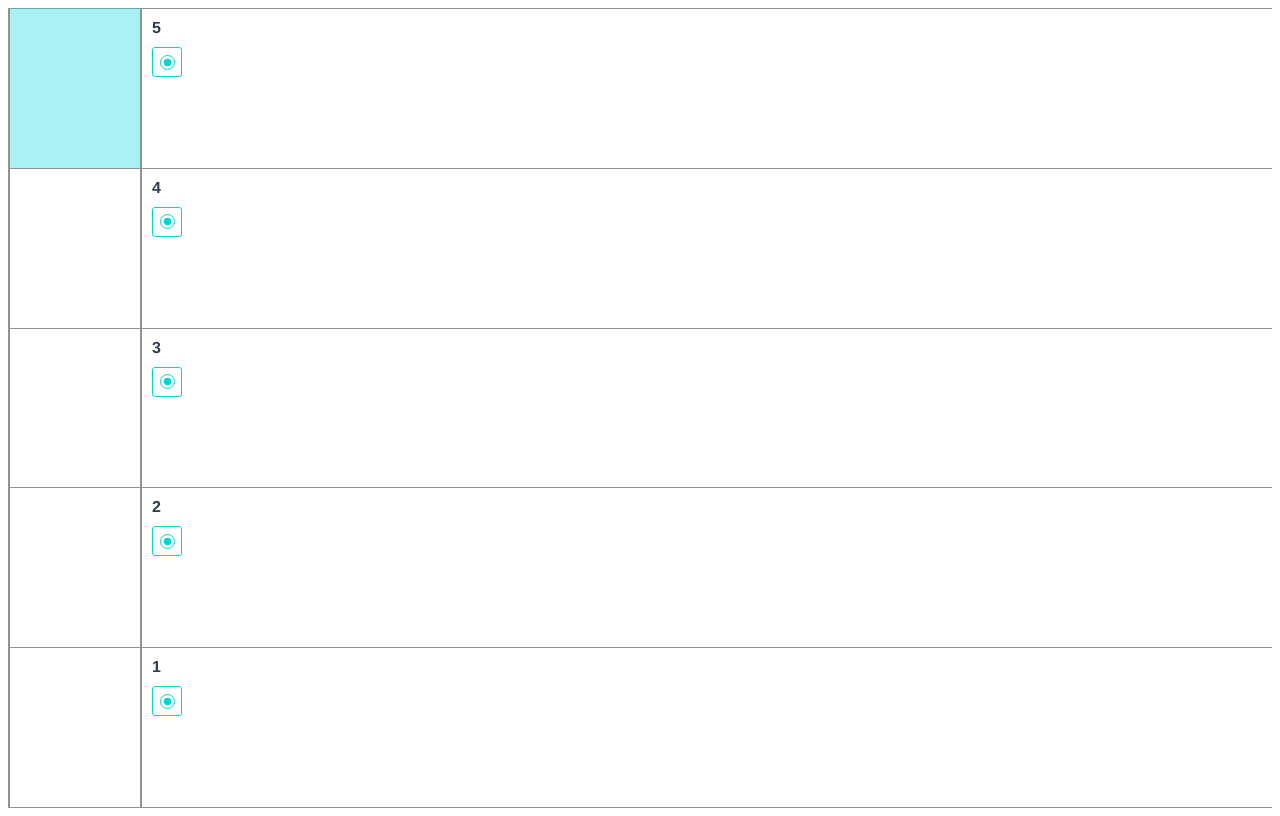
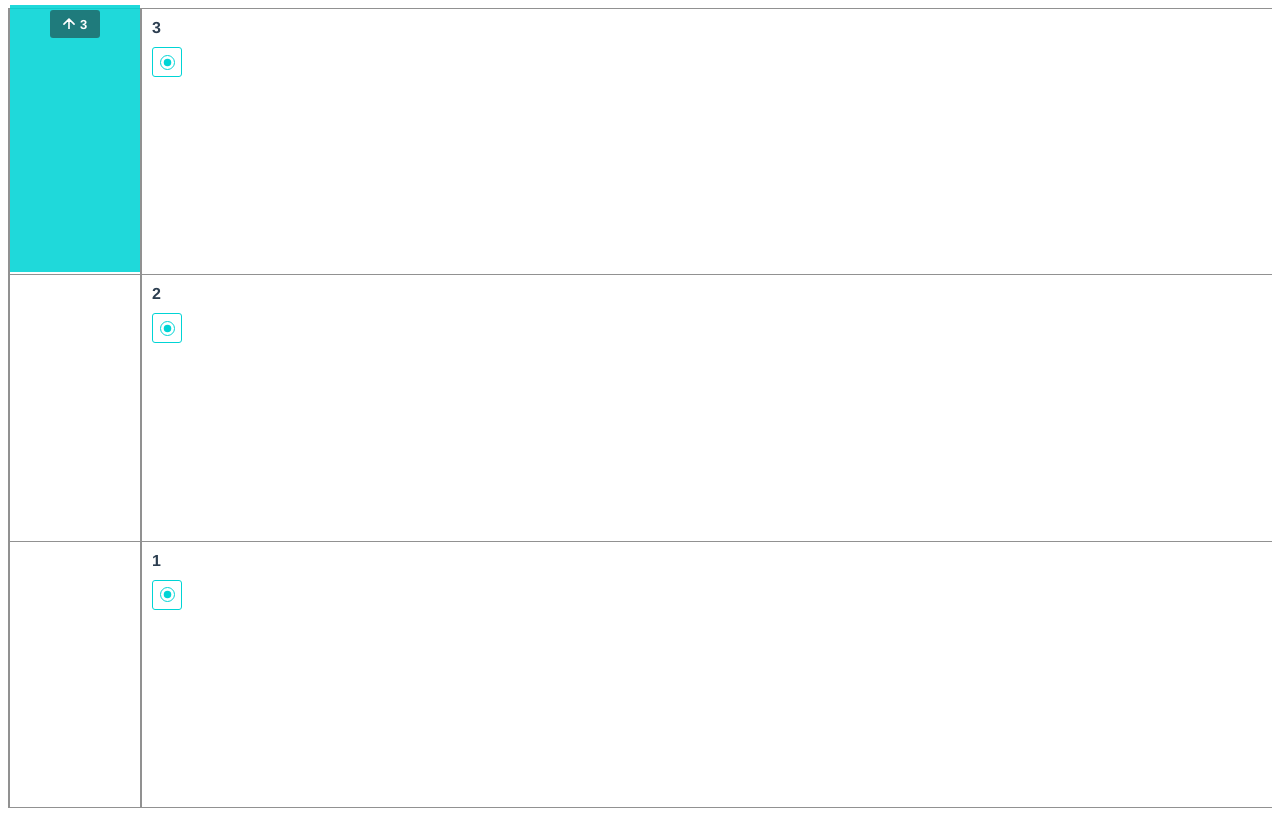
Before and after one commit to Andrey999K/elevator-test-task, a Vue app: page / in a window 1280 px wide. Both pictures are taken after a click on the button 167 px from the left and 62 px from the top of the page. Built offline with nearby package versions, Linux system fonts and the light colour scheme.

Commit message:
first commit

```diff
--- /dev/null
+++ b/public/data.json
@@ -0,0 +1,4 @@
+{
+    "countElevator": 1,
+    "countFloor": 3
+}
--- a/src/App.vue
+++ b/src/App.vue
@@ -2,9 +2,24 @@
   <div id="app">
     <div class="container">
         <div class="mine">
-            <div v-for="floor in floors" :key="floor" class="floor"></div>
-            <div class="elevator" ref="elevator"
-            v-bind:style="{bottom: `${currentHeight}%`}"></div>
+          <div v-for="floor in floors" :key="floor" class="floor"></div>
+          <div class="elevator" ref="elevator"
+            v-bind:style="{
+              bottom: `${currentHeight}%`,
+              height: `calc(100% / ${this.floors.length})`
+            }">
+            <div class="elevator__indication" ref="elevatorIndication">
+              <div class="elevator__indication-direction">
+                <svg class="arrow-up" width="12" height="11" viewBox="0 0 12 11" fill="none" xmlns="http://www.w3.org/2000/svg">
+                  <path d="M6.56569 0.434315C6.25327 0.121895 5.74673 0.121895 5.43431 0.434315L0.343146 5.52548C0.0307262 5.8379 0.0307262 6.34443 0.343146 6.65685C0.655565 6.96927 1.1621 6.96927 1.47452 6.65685L6 2.13137L10.5255 6.65685C10.8379 6.96927 11.3444 6.96927 11.6569 6.65685C11.9693 6.34443 11.9693 5.8379 11.6569 5.52548L6.56569 0.434315ZM6.8 11L6.8 1H5.2L5.2 11H6.8Z" fill="white"/>
+                </svg>
+                <svg  class="arrow-down" width="12" height="11" viewBox="0 0 12 11" fill="none" xmlns="http://www.w3.org/2000/svg">
+                  <path d="M5.43431 10.5657C5.74673 10.8781 6.25327 10.8781 6.56569 10.5657L11.6569 5.47452C11.9693 5.1621 11.9693 4.65557 11.6569 4.34315C11.3444 4.03073 10.8379 4.03073 10.5255 4.34315L6 8.86863L1.47452 4.34315C1.1621 4.03073 0.655565 4.03073 0.343146 4.34315C0.0307262 4.65557 0.0307262 5.1621 0.343146 5.47452L5.43431 10.5657ZM5.2 0L5.2 10H6.8L6.8 0L5.2 0Z" fill="white"/>
+                </svg>
+              </div>
+              <span class="elevator__indication-floor" ref="elevatorIndicationFloor"></span>
+            </div>
+          </div>
         </div>
         <div class="buttons">
             <div v-for="floor in reverseMass" :key="floor" class="buttons__item">
@@ -28,7 +43,7 @@ export default {
   name: 'App',
   data() {
     return {
-      floors: [1, 2, 3, 4, 5],
+      floors: [],
       currentFloor: 1,
       currentHeight: 0,
       orderVisitFloor: [],
@@ -36,6 +51,7 @@ export default {
     }
   },
   methods: {
+
     inListOrder: function (floor) {
       for (let i = 0; i < this.orderVisitFloor.length; i++) {
         if(this.orderVisitFloor[i] === floor) {
@@ -44,6 +60,7 @@ export default {
       }
       return false;
     },
+
     addFloorList: function (floor) {
       for (let i = 0; i < this.orderVisitFloor.length; i++) {
         if(this.orderVisitFloor[i] === floor) {
@@ -51,59 +68,79 @@ export default {
         }
       }
       this.orderVisitFloor.push(floor);
+      console.log(this.orderVisitFloor);
       if (!this.elevatorStatusStart) {
         this.elevatorStatusStart = true;
-        setTimeout(() => {
-          this.startElevator();
-        }, 0);
-
-      }
-      console.log(this.orderVisitFloor);
-    },
-    startElevator: async function() {
-      while (this.orderVisitFloor.length !== 0) {
-        await this.moveFloor(this.orderVisitFloor[0]);
-        setTimeout(() => {
-          if (this.orderVisitFloor.length === 0) {
-            this.elevatorStatusStart = false;
-          }
-        }, 3000);
-        console.log("gggg");
+        this.startElevator();
       }
     },
-    moveFloor: function(floor) {
+
+    startElevator: async function() {
+      this.moveFloor(this.orderVisitFloor[0]);
+    },
+
+    moveFloor: async function(floor) {
       return new Promise(() => {
+        if (this.currentFloor < floor) {
+          this.$refs.elevatorIndicationFloor.textContent = floor;
+          this.$refs.elevatorIndication.classList.add('move-up');
+        } else if (this.currentFloor > floor) {
+          this.$refs.elevatorIndicationFloor.textContent = floor;
+          this.$refs.elevatorIndication.classList.add('move-down');
+        }
         let timerId = setInterval(() => {
-        if (this.currentFloor < floor) {
-          this.currentHeight++;
-        } else if (this.currentFloor > floor) {
-          this.currentHeight--;
-        } else {
-          return false;
-        }
-        if (this.currentHeight === (100 / this.floors.length * (floor - 1))) {
-          this.currentFloor = floor;
-          this.$refs.elevator.classList.add('elevator-pause');
-          this.orderVisitFloor.shift();
-          clearInterval(timerId);
-        }
-      }, 30);
+          if (this.currentFloor < floor) {
+            this.currentHeight += 0.25;
+          } else if (this.currentFloor > floor) {
+            this.currentHeight -= 0.25;
+          } else {
+            return false;
+          }
+          if (this.currentHeight === (Math.ceil(100 / this.floors.length * (floor - 1)))) {
+            this.$refs.elevator.classList.add('elevator-pause');
+            clearInterval(timerId);
+            this.orderVisitFloor.shift();
+            setTimeout(() => {
+              this.$refs.elevator.classList.remove('elevator-pause');
+              if (this.orderVisitFloor.length !== 0) {
+                if (this.currentFloor < floor) {
+                  this.$refs.elevatorIndication.classList.remove('move-up');
+                } else if (this.currentFloor > floor) {
+                  this.$refs.elevatorIndication.classList.remove('move-down');
+                }
+                this.currentFloor = floor;
+                this.startElevator();
+              } else {
+                this.$refs.elevatorIndication.classList.remove('move-up');
+                this.$refs.elevatorIndication.classList.remove('move-down');
+                this.elevatorStatusStart = false;
+              }
+            }, 3000);
+          }
+        }, 250 / (100 / this.floors.length));
+      });
+    },
 
-    });
-      // }).then(() => {
-      //   console.log("gffffefwfewfewfe");
-      //   setTimeout(() => {
-      //     if (this.orderVisitFloor.length === 0) {
-      //       this.elevatorStatusStart = false;
-      //     }
-      //   }, 3000);
-      // });
+    getData: async function () {
+      let response = await fetch(`data.json`);
+      return await response.json();
+    }
+
+  },
+  computed: {
+    reverseMass() {
+      return [...this.floors].reverse();
+    },
+    createFloors() {
+      return [1, 2, 3, 4, 5]
     }
   },
-  computed: {
-    reverseMass () {
-      return [...this.floors].reverse();
-    }
+  beforeMount() {
+    this.getData().then((response) => {
+      for (let i = 1; i <= response.countFloor; i++) {
+        this.floors.push(i);
+      }
+    }).catch(e => console.log(e));
   },
   components: {
   }
@@ -172,6 +209,28 @@ div {
     background: none;
     border: solid 1px var(--blue);
     cursor: pointer;
+    transition: 0.2s;
+}
+
+.buttons__item-button:active {
+  background-color: rgba(251, 133, 57, 0.1);
+  border: solid 1px var(--orange);
+}
+
+.buttons__item-button:active svg circle:first-child {
+  fill: var(--orange)
+}
+
+.buttons__item-button:active svg circle:nth-child(2) {
+  stroke: var(--orange);
+}
+
+.buttons__item-button:hover {
+  background-color: rgba(0, 212, 213, 0.1);
+}
+
+.buttons__item-button.active:hover {
+  background-color: rgba(251, 133, 57, 0.1);
 }
 
 .buttons__item-button.active {
@@ -214,7 +273,6 @@ div {
 .elevator {
     position: absolute;
     left: 2px;
-    height: calc(100% / 5);
     width: calc(100% - 4px);
     background-color: var(--blue);
 }
@@ -256,4 +314,31 @@ div {
 
 }
 
+.elevator__indication {
+  display: none;
+  justify-content: center;
+  align-items: center;
+  font-weight: 700;
+  color: #fff;
+  max-width: 50px;
+  margin: 5px auto 0 auto;
+  padding: 5px;
+  border-radius: 3px;
+  background-color: rgba(0, 0, 0, 0.5);
+}
+
+.elevator__indication.move-up, .elevator__indication.move-down {
+  display: flex;
+}
+
+.elevator__indication.move-up .arrow-down,
+.elevator__indication.move-down .arrow-up {
+  display: none;
+}
+
+.elevator__indication-floor {
+  font-size: 13px;
+  margin-left: 5px;
+}
+
 </style>
```
